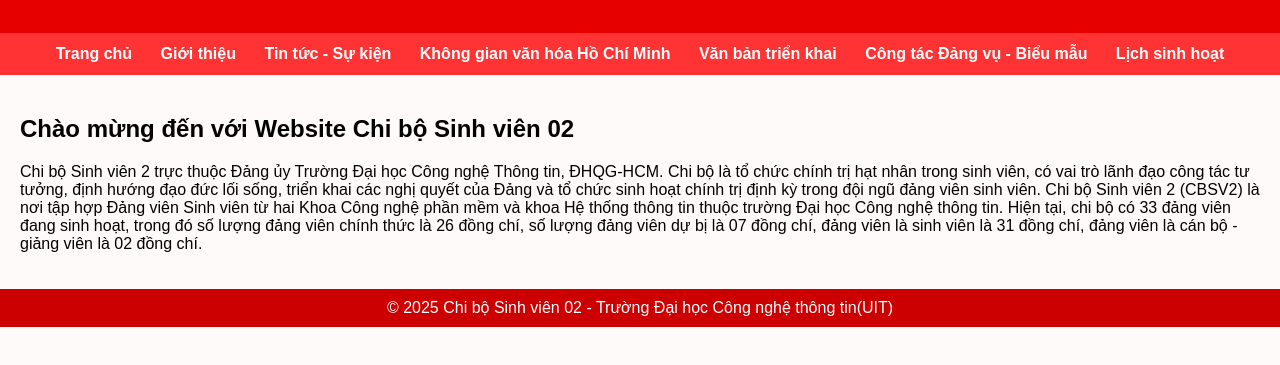
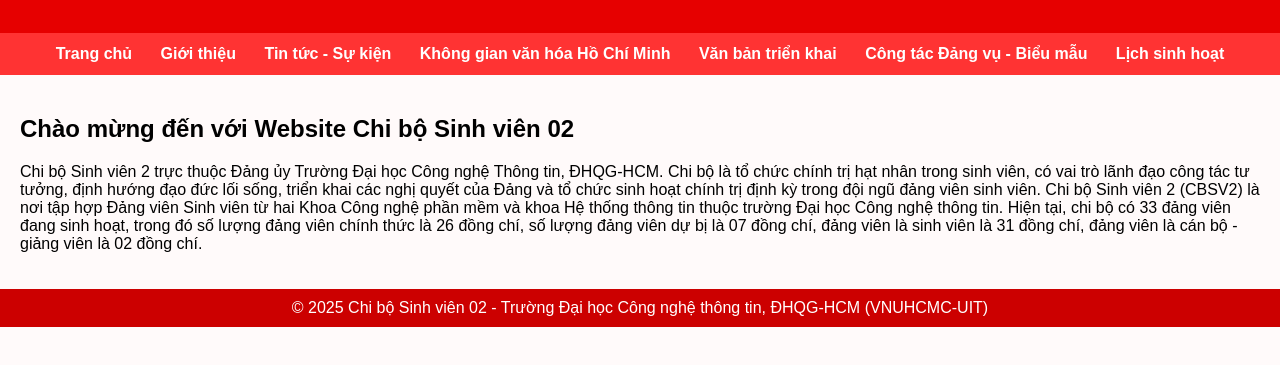
Before and after one commit to toanpvuit/cbsv2uit.github.io, a plain HTML site: page index.html in a window 1280 px wide. Shown: the part 111-476 px from the top of the page. Drawn offline with Linux system fonts and the light colour scheme.

Commit message:
Update index.html

```diff
--- a/index.html
+++ b/index.html
@@ -71,7 +71,7 @@
     Hiện tại, chi bộ có 33 đảng viên đang sinh hoạt, trong đó số lượng đảng viên chính thức là 26 đồng chí, số lượng đảng viên dự bị là 07 đồng chí, đảng viên là sinh viên là 31 đồng chí, đảng viên là cán bộ - giảng viên là 02 đồng chí.</p>
     </section>
     <footer>
-        &copy; 2025 Chi bộ Sinh viên 02 - Trường Đại học Công nghệ thông tin(UIT)
+        &copy; 2025 Chi bộ Sinh viên 02 - Trường Đại học Công nghệ thông tin, ĐHQG-HCM (VNUHCMC-UIT)
     </footer>
 </body>
 </html>
```
